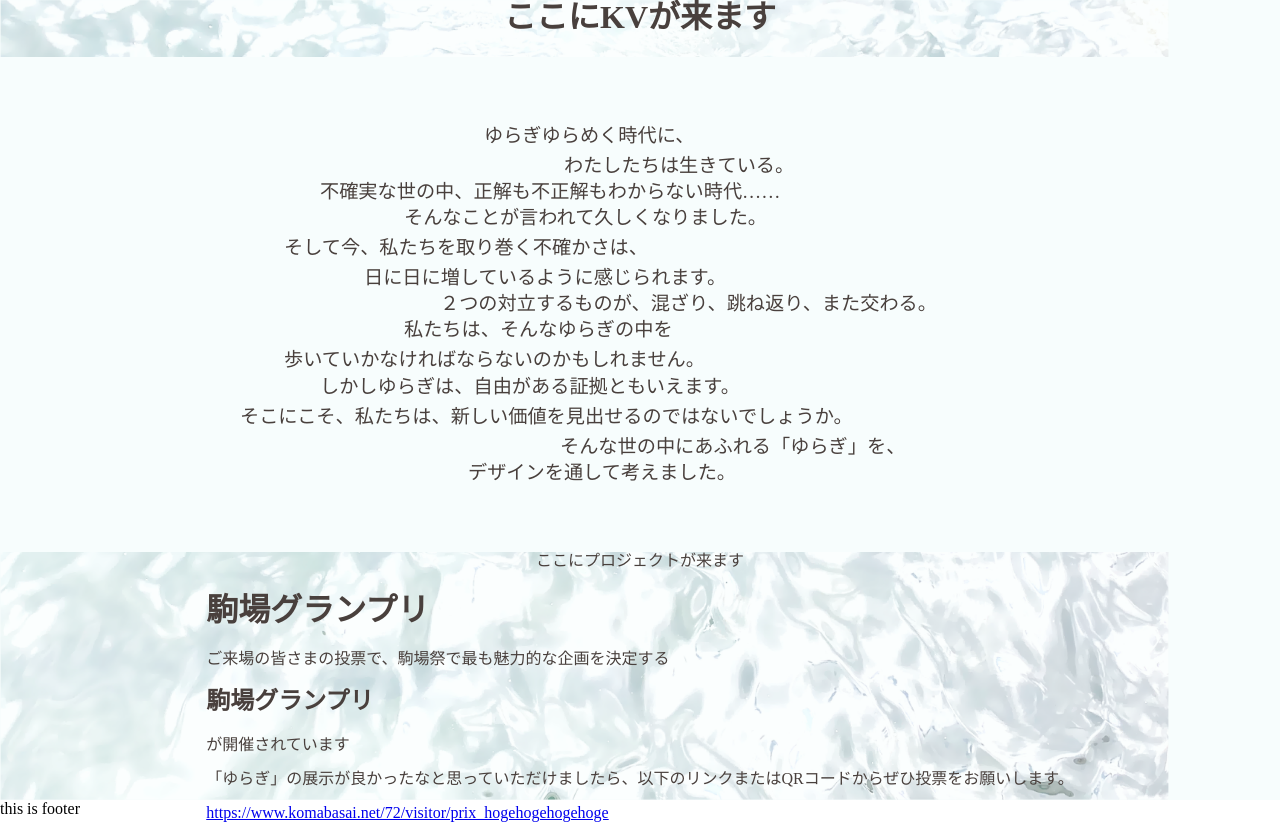
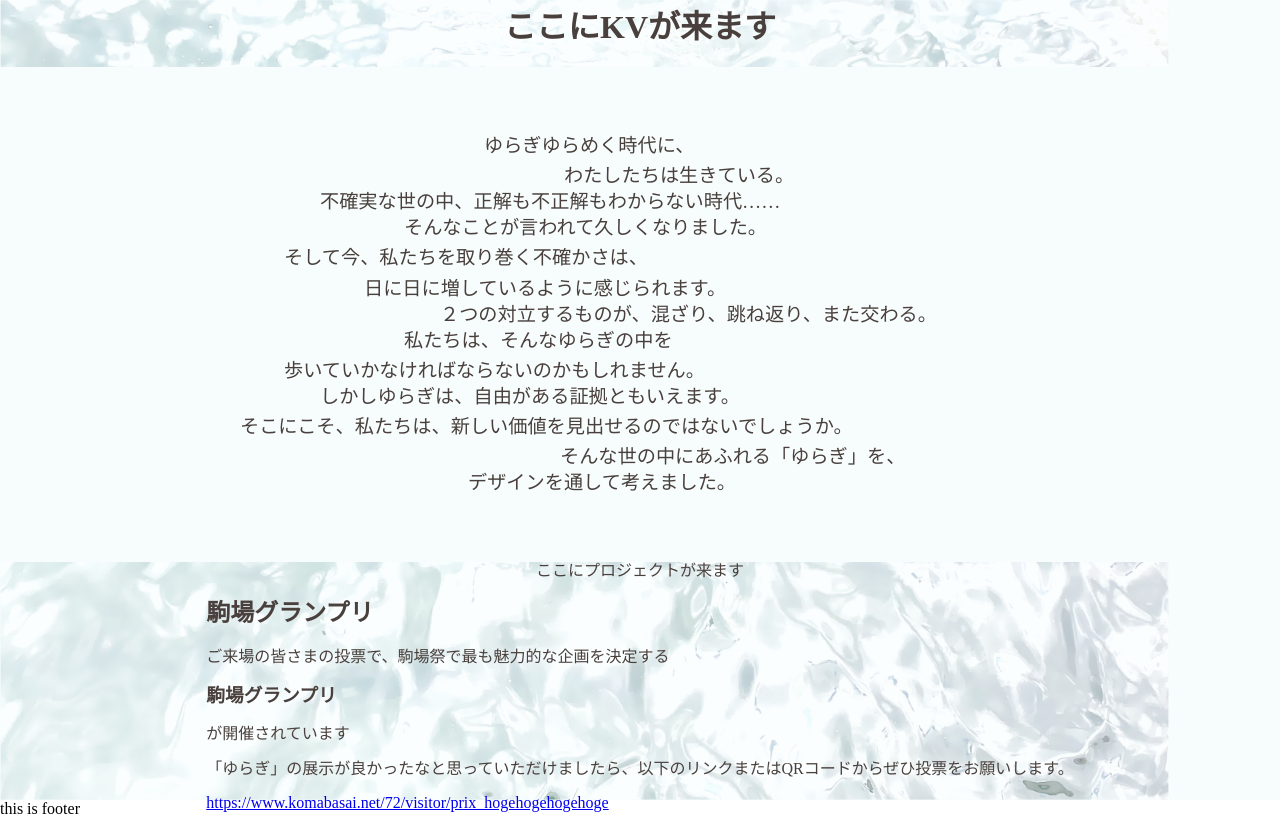
Before and after one commit to designingplusnine/komafes-2021, a Next.js app: page / in a window 1280 px wide. Built offline with nearby package versions, Linux system fonts and the light colour scheme.

Commit message:
横井さんのコメントの反映（フォントサイズ以外）

```diff
--- a/components/TopPage/komafes.module.scss
+++ b/components/TopPage/komafes.module.scss
@@ -1,16 +1,16 @@
 @import '../styles/vars'
 
 
-/*なぜ.deco1がうまく機能しないのかよくわかりません*/
-.deco1 {
+
+styles.deco1 {
     text-align: center;
     font-size: 60px;
 }
-.deco2 {
+styles.deco2 {
     text-align: center;
     font-size: 48px;
 }
-p {
+styles.p {
     text-align: center;
     font-size: 36px;
 }
--- a/components/TopPage/komafes.tsx
+++ b/components/TopPage/komafes.tsx
@@ -1,13 +1,13 @@
 import { NextPage } from 'next';
 import styles from './concept.module.scss';
 
-export const Komafes: NextPage = () => <div>
-
-    <h1　className="deco1">駒場グランプリ</h1>
+export const Komafes: NextPage = () => (
+  <div>
+    <h2 className="deco1">駒場グランプリ</h2>
     <p>ご来場の皆さまの投票で、駒場祭で最も魅力的な企画を決定する</p>
-    <h2 className="deco2">駒場グランプリ</h2>
+    <h3 className="deco2">駒場グランプリ</h3>
     <p>が開催されています</p>
     <p>「ゆらぎ」の展示が良かったなと思っていただけましたら、以下のリンクまたはQRコードからぜひ投票をお願いします。</p>
-    <a href="https://www.komabasai.net/72/visitor/prix_hogehogehogehoge">https://www.komabasai.net/72/visitor/prix_hogehogehogehoge</a>
-
-    </div>;
+    <a href="投票はこちら">https://www.komabasai.net/72/visitor/prix_hogehogehogehoge</a>
+  </div>
+);
```
